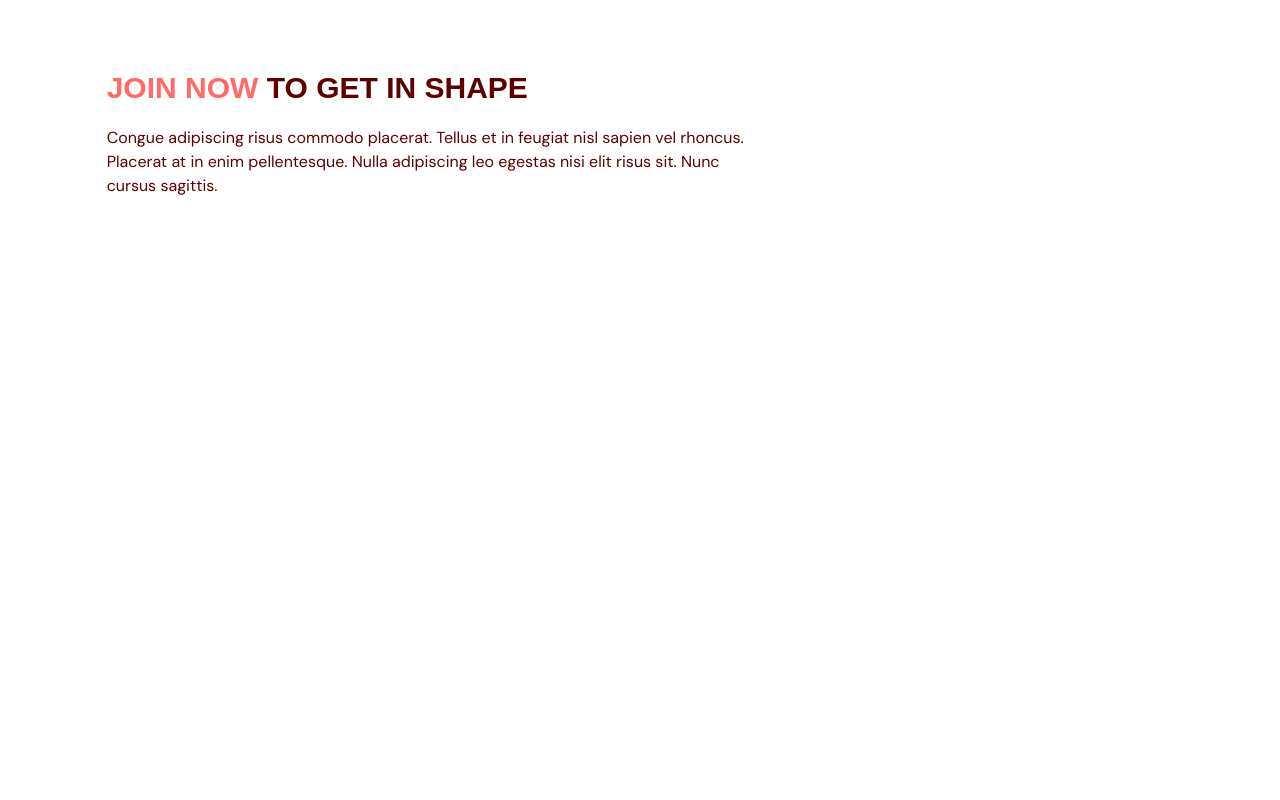
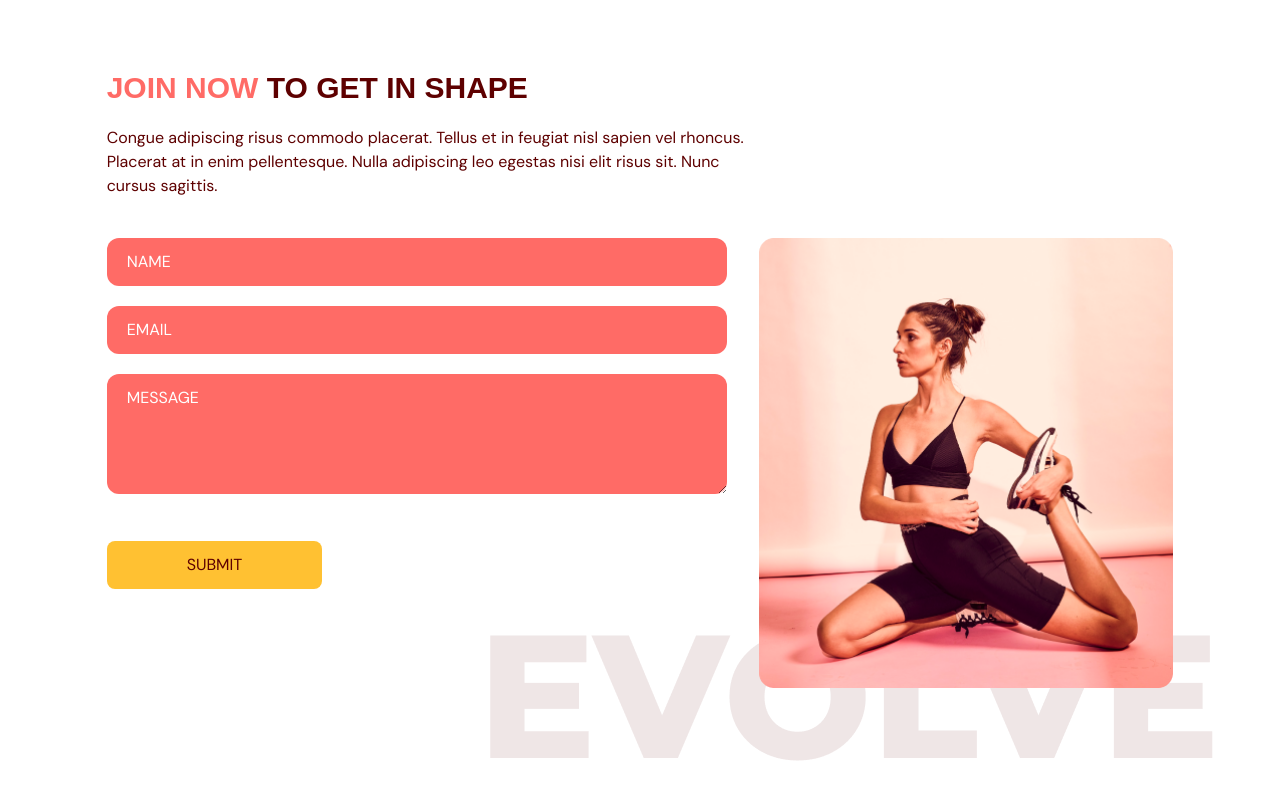
Before and after one commit to TomaszKlekner/fitness-studio, a React (Vite) app: page / in a window 1280 px wide. Shown: the part 3068-3868 px from the top of the page. Before the commit the page ends 3434 px from the top, so only its background shows below. Built offline with nearby package versions, Linux system fonts and the light colour scheme.

Commit message:
Add contact us section

```diff
--- a/src/sections/ContacUs.tsx
+++ b/src/sections/ContacUs.tsx
@@ -8,6 +8,8 @@
 type Props = { page: string; setSelectedPage: (value: string) => void };
 
 const ContacUs = ({ page, setSelectedPage }: Props) => {
+  const inputStyles =
+    "w-full rounded-xl bg-primary-500 px-5 py-3 placeholder-white mb-5";
   const {
     register,
     trigger,
@@ -70,8 +72,93 @@
             <form
               onSubmit={onsubmit}
               method="POST"
-              action="https://formsubmit.co/tomasz.klekner@gmail.com"
-            ></form>
+              action="https://formsubmit.co/703bf246fbcb29e9d5aae54dee8a5f93"
+              target="_blank"
+            >
+              <input
+                className={inputStyles}
+                type="text"
+                placeholder="NAME"
+                {...(register("name"),
+                {
+                  required: true,
+                  maxLength: 100,
+                })}
+              />
+              {errors.name && (
+                <p className="mt-1 text-primary-500">
+                  {errors.name.type === "required" && "This field is required"}
+                  {errors.name.type === "maxLength" &&
+                    "Max length is 100 characters"}
+                </p>
+              )}
+              <input
+                className={inputStyles}
+                type="email"
+                placeholder="EMAIL"
+                {...(register("email"),
+                {
+                  required: true,
+                  pattern:
+                    /^[A-Z0-9._%+-]+@[A-Z0-9.-]+\.[A-Z]{2,}$/i.toString(),
+                })}
+              />
+              {errors.email && (
+                <p className="mt-1 text-primary-500">
+                  {errors.email.type === "required" && "This field is required"}
+                  {errors.email.type === "pattern" &&
+                    "Max length is 100 characters"}
+                </p>
+              )}
+              <textarea
+                className={inputStyles}
+                rows={4}
+                cols={50}
+                placeholder="MESSAGE"
+                {...(register("message"),
+                {
+                  required: true,
+                  maxLength: 2000,
+                })}
+              />
+              {errors.message && (
+                <p className="mt-1 text-primary-500">
+                  {errors.message.type === "required" &&
+                    "This field is required"}
+                  {errors.message.type === "maxLength" &&
+                    "Max length is 2000 characters"}
+                </p>
+              )}
+              <button
+                className="mt-5 rounded-lg bg-secondary-500 px-20 py-3 transition duration-500 hover:text-white"
+                type="submit"
+              >
+                SUBMIT
+              </button>
+            </form>
+          </motion.div>
+
+          <motion.div
+            initial="hidden"
+            whileInView="visible"
+            viewport={{ once: true }}
+            transition={{ delay: 0.2, duration: 0.5 }}
+            variants={{
+              hidden: { opacity: 0, y: 50 },
+              visible: {
+                opacity: 1,
+                y: 0,
+              },
+            }}
+            className="relative mt-16 basis-2/5 md:mt-0"
+          >
+            <div className="w-full before:absolute before:-bottom-20 before:-right-10 before:z-[-1] md:before:content-evolvetext">
+              <img
+                className="w-full"
+                src={ContactUsPageGraphic}
+                alt="Contact us"
+              />
+            </div>
           </motion.div>
         </div>
       </motion.div>
```
